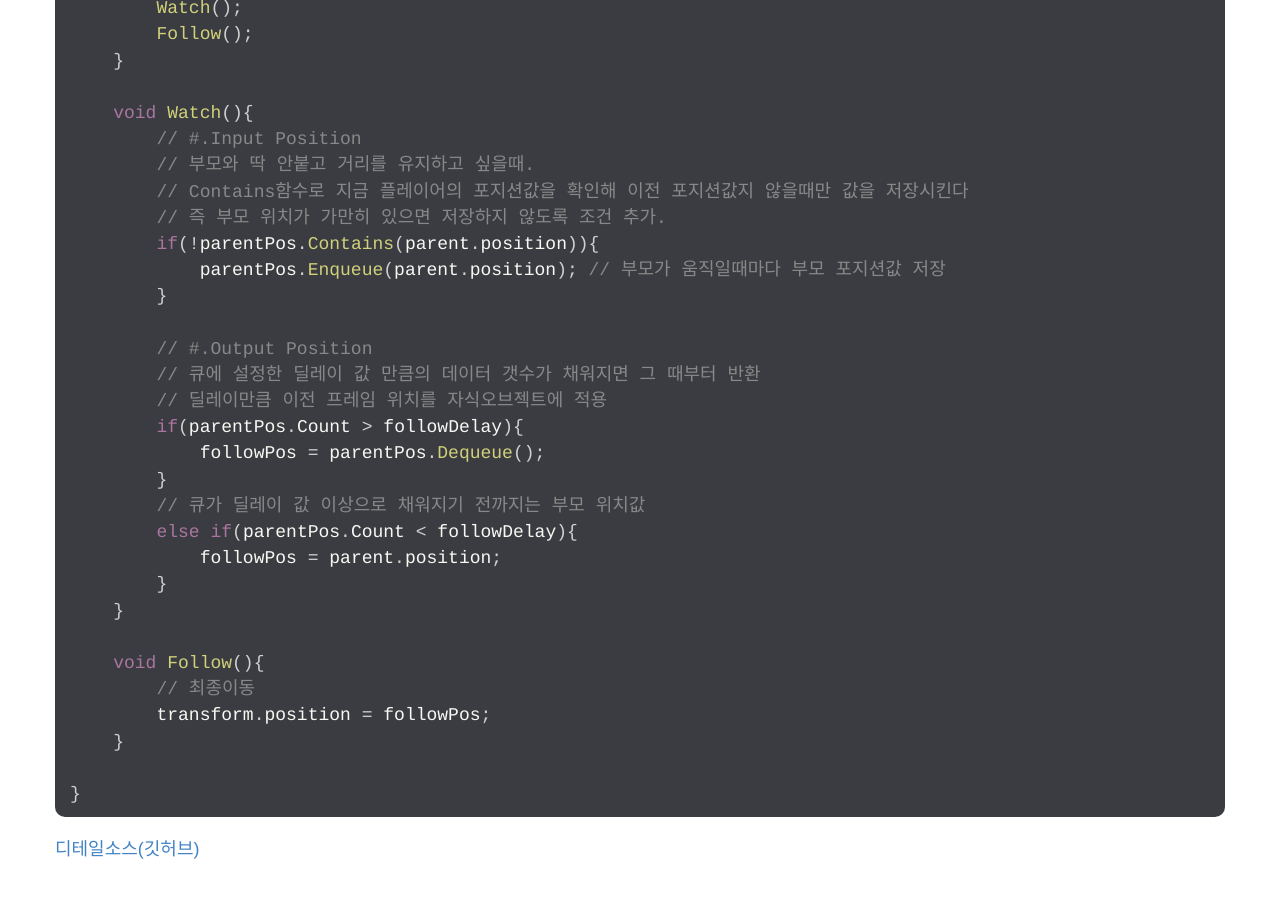
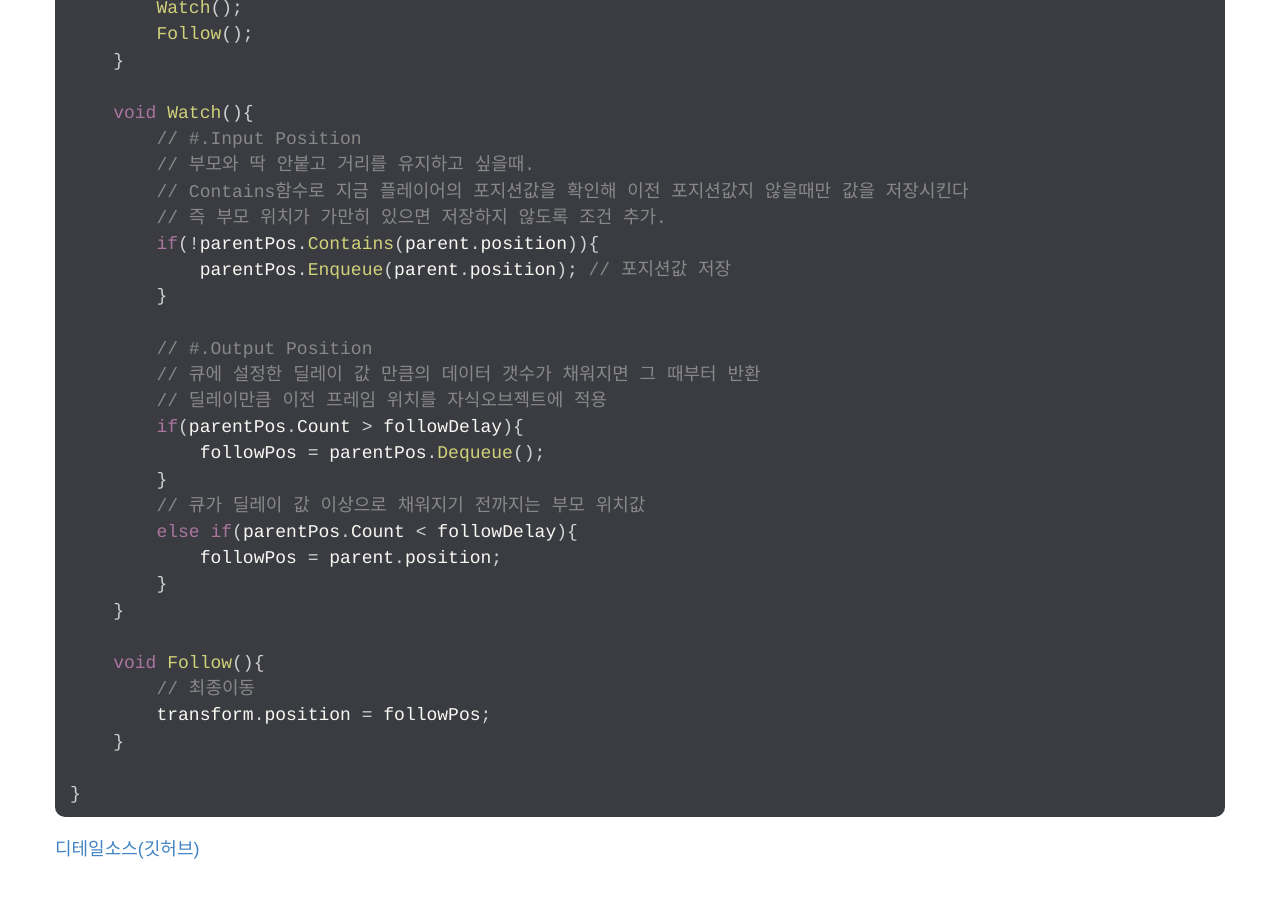
Before and after one commit to keemeesuu/keemeesuu.github.io, a Jekyll site: the page built from _posts/dev/Unity/2021-02-20-순서형 자료형 구조.md, in a window 1280 px wide and 900 px high, scrolled down 1239 px. Built offline with Jekyll 4.4.1, drawn with Linux system fonts in a browser that asks for light colours.

Commit message:
Update 2021-02-20-순서형 자료형 구조.md

```diff
--- a/_posts/dev/Unity/2021-02-20-순서형 자료형 구조.md
+++ b/_posts/dev/Unity/2021-02-20-순서형 자료형 구조.md
@@ -57,7 +57,7 @@ public class Follower : MonoBehaviour {
         // Contains함수로 지금 플레이어의 포지션값을 확인해 이전 포지션값지 않을때만 값을 저장시킨다
         // 즉 부모 위치가 가만히 있으면 저장하지 않도록 조건 추가.
         if(!parentPos.Contains(parent.position)){
-            parentPos.Enqueue(parent.position); // 부모가 움직일때마다 부모 포지션값 저장
+            parentPos.Enqueue(parent.position); // 포지션값 저장
         }
 
         // #.Output Position
```
